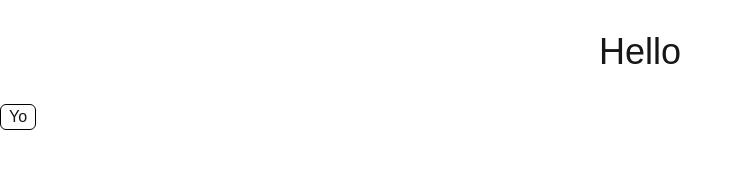
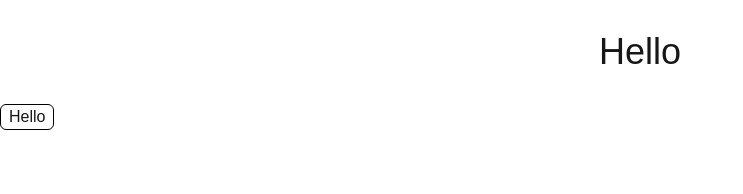
Before and after one commit to nino/home-controller, a Next.js app: page /hello in a window 1280 px wide. Shown: the top 194 px of the page, without its empty margins (0-743 px from the left). Built offline with nearby package versions, Linux system fonts and the light colour scheme.

Commit message:
Add dynamic component

```diff
--- /dev/null
+++ b/src/app/components/ButtonContainer.tsx
@@ -0,0 +1,16 @@
+"use client";
+
+import { Button } from "./Button";
+
+/**
+ * This is a component with interactivity, so it needs to have "use client" at
+ * the top of the file. But you can still _use_ it in a server-rendered page
+ * component like hello/page.tsx and the button will be part of the statically
+ * rendered HTML. Will this cause race conditions with the hydration? If I click
+ * the button really fast, as soon as the page loads, might I trigger the button
+ * before the onclick handler is registered, and then it won't do anything?
+ * Probably, right?
+ */
+export function ButtonContainer() {
+  return <Button onClick={() => console.log("Hello")}>Hello</Button>;
+}
--- a/src/app/hello/page.tsx
+++ b/src/app/hello/page.tsx
@@ -1,9 +1,8 @@
-"use client";
 /** @packageDocumentation
  * And this is how you document modules I guess?
  */
 
-import { Button } from "../components/Button";
+import { ButtonContainer } from "../components/ButtonContainer";
 
 /**
  * First real page. This one is just here for me to figure out the new way
@@ -13,7 +12,7 @@ export default function Home() {
   return (
     <div>
       <h1 className="m-8 text-center text-4xl">Hello</h1>
-      <Button onClick={() => undefined}>Yo</Button>
+      <ButtonContainer />
     </div>
   );
 }
```
